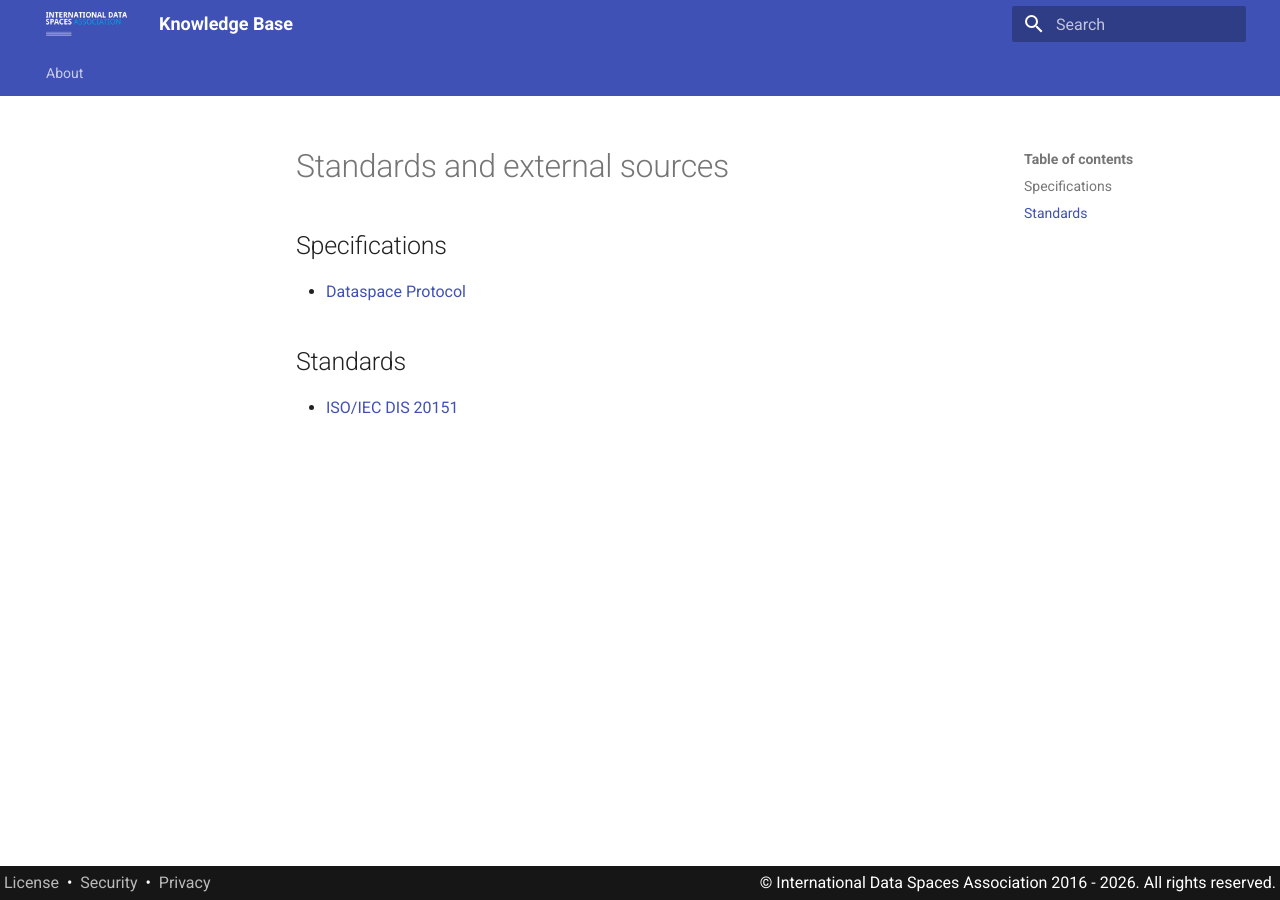
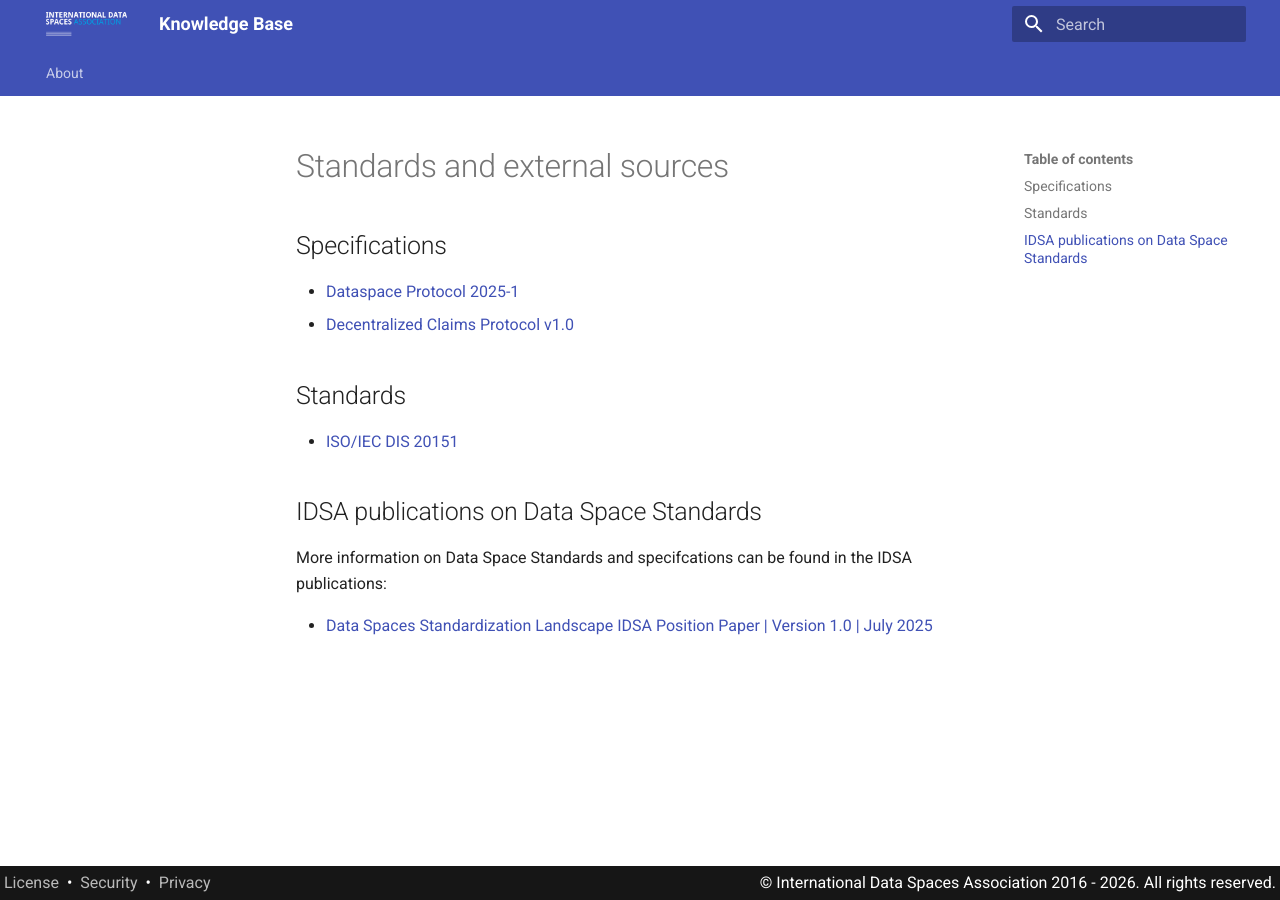
Before and after one commit to International-Data-Spaces-Association/knowledge-base, an MkDocs documentation site: the page built from docs/standards.md, in a window 1280 px wide. Built offline with MkDocs 1.6.1 and Material for MkDocs 9.7.7, drawn with Linux system fonts in a browser that asks for light colours.

Commit message:
Update standards.md

```diff
--- a/docs/standards.md
+++ b/docs/standards.md
@@ -2,8 +2,15 @@
 
 ## Specifications
 
-* [Dataspace Protocol](https://eclipse-dataspace-protocol-base.github.io/DataspaceProtocol/2025-1-err1/)
+* [Dataspace Protocol 2025-1](https://eclipse-dataspace-protocol-base.github.io/DataspaceProtocol/2025-1-err1/)
+* [Decentralized Claims Protocol v1.0](https://eclipse-dataspace-dcp.github.io/decentralized-claims-protocol/v1.0.1/)
 
 ## Standards
 
 * [ISO/IEC DIS 20151](https://www.iso.org/standard/86589.html)
+
+## IDSA publications on Data Space Standards
+
+More information on Data Space Standards and specifcations can be found in the IDSA publications:
+
+* [Data Spaces Standardization Landscape IDSA Position Paper | Version 1.0 | July 2025](https://internationaldataspaces.org/download/51948/?tmstv=1776866573)
```
